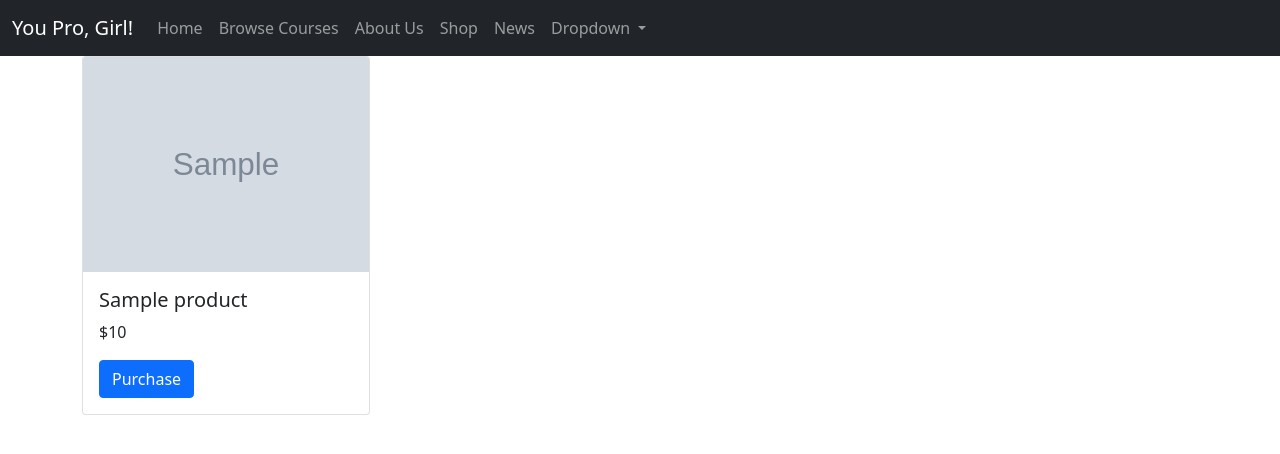
After one commit to sinha-nishant/YouProGirl, a Flask app: page /shop in a window 1280 px wide. The commit adds this page. Shown: the top 454 px of the page. Run offline with Flask 2, Linux system fonts and the light colour scheme; grey boxes marked "Sample" are stand-in pictures; a database or web service that is not in the repository returns one stand-in record (values such as "Sample title").

Commit message:
added route to shop and basic shop html

```diff
--- a/app.py
+++ b/app.py
@@ -12,5 +12,8 @@ app = Flask(__name__)
 def you_pro_girl():
     return render_template('index.html', courses = db.get_courses(connection))
 
+@app.route('/shop')
+def shop():
+    return render_template('shop.html', products = db.get_products(connection) )
 if __name__ == '__main__':
     app.run()
--- a/db.py
+++ b/db.py
@@ -4,3 +4,6 @@ from typing import List, Dict
 
 def get_courses(connection: database) -> List[Dict[str, str]]:
     return list(connection.Courses.find())
+
+def get_products(connection: database) -> List[Dict[str, str]]:
+    return list(connection.Products.find())
--- a/templates/base.html
+++ b/templates/base.html
@@ -2,7 +2,8 @@
 <html lang="en">
 <head>
     <meta charset="UTF-8">
-    <title>Title</title>
+    <title>You Pro Girl</title>
+    <link href="https://cdn.jsdelivr.net/npm/bootstrap@5.1.3/dist/css/bootstrap.min.css" rel="stylesheet" integrity="sha384-1BmE4kWBq78iYhFldvKuhfTAU6auU8tT94WrHftjDbrCEXSU1oBoqyl2QvZ6jIW3" crossorigin="anonymous">
 </head>
 <body>
 {#    base template for website. extend from this file#}
@@ -12,6 +13,6 @@
 {#    This is where the body of each page should be#}
     {% block content %}
     {% endblock content %}
-
+    <script src="https://cdn.jsdelivr.net/npm/bootstrap@5.1.3/dist/js/bootstrap.bundle.min.js" integrity="sha384-ka7Sk0Gln4gmtz2MlQnikT1wXgYsOg+OMhuP+IlRH9sENBO0LRn5q+8nbTov4+1p" crossorigin="anonymous"></script>
 </body>
 </html>
--- a/templates/navbar.html
+++ b/templates/navbar.html
@@ -25,7 +25,7 @@
               <a class="nav-link" href="#">About Us</a>
             </li>
             <li class="nav-item">
-              <a class="nav-link" href="#">Shop</a>
+              <a class="nav-link" href="{{ url_for('shop') }}">Shop</a>
             </li>
             <li class="nav-item">
               <a class="nav-link" href="#">News</a>
--- /dev/null
+++ b/templates/shop.html
@@ -0,0 +1,23 @@
+{% extends "base.html"%}
+{% block content %}
+
+<div class="container">
+      <div class="row">
+          {% for i in range(products| length) %}
+            <div class="col-sm-12 col-md-6 col-lg-3">
+                <div class="card" style="width: 18rem;">
+                    <img src="{{ products[i]["img"] }}" class="card-img-top" alt="...">
+                    <div class="card-body">
+                        <h5 class="card-title">{{ products[i]["title"] }}</h5>
+                        <p class="card-text"><span>$</span>{{ products[i]["price"] }}</p>
+                        <a href="#" class="btn btn-primary">Purchase</a>
+                    </div>
+                </div>
+            </div>
+          {%  endfor %}
+      </div>
+</div>
+
+
+
+{% endblock content %}
```
